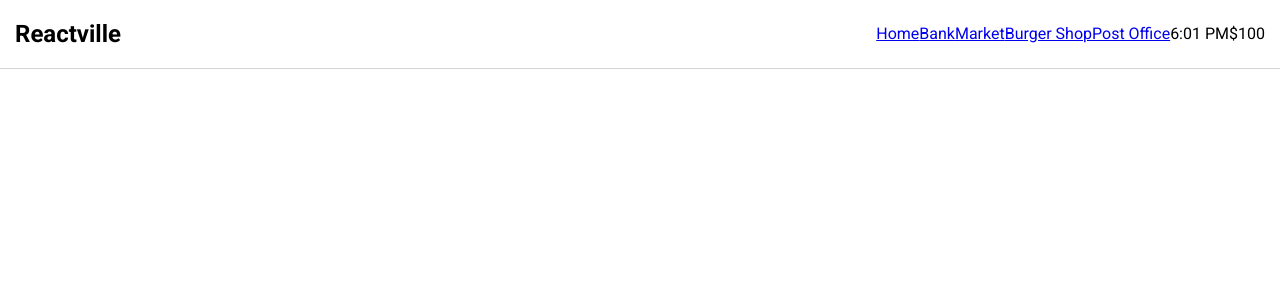
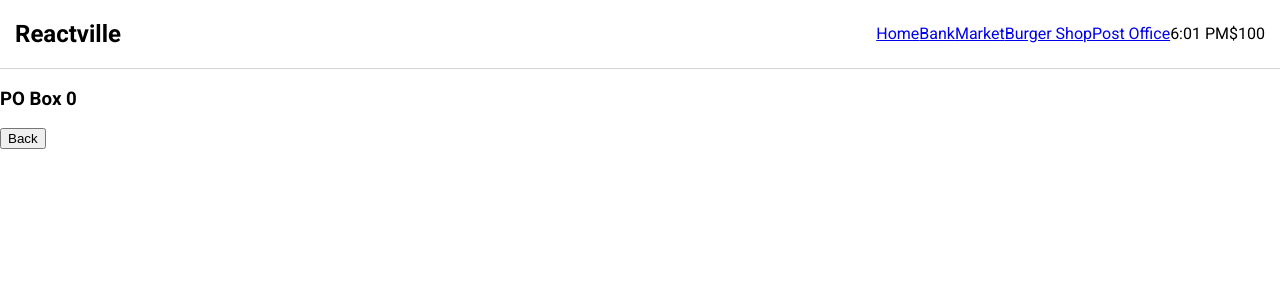
Before and after one commit to whlong1/reactville, a React (Create React App) app: page /postoffice/0 in a window 1280 px wide. Shown: the top 300 px of the page. Built offline with nearby package versions, Linux system fonts and the light colour scheme.

Commit message:
setup rbasic navigation and routes for post office

```diff
--- a/src/App.jsx
+++ b/src/App.jsx
@@ -8,6 +8,7 @@ import './App.css'
 import Home from './Home'
 import Nav from './Nav/Nav'
 import Bank from './Bank/Bank'
+import Box from './PostOffice/Box'
 import BurgerShop from './BurgerShop/BurgerShop'
 import SuperMarket from './SuperMarket/SuperMarket'
 import PostOffice from './PostOffice/PostOffice'
@@ -43,6 +44,9 @@ const App = () => {
         <Route path="/postoffice"
           element={<PostOffice handleExchange={handleExchange} />}
         />
+        <Route path="/postoffice/:boxNo"
+          element={<Box/>}
+        />
       </Routes>
 
     </main>
--- a/src/PostOffice/Box.jsx
+++ b/src/PostOffice/Box.jsx
@@ -1,10 +1,15 @@
 import React from "react"
+import { useParams, useNavigate } from "react-router"
 import Letters from "./Letters"
 
 const Box = (props) => {
+  const { boxNo } = useParams()
+  const navigate = useNavigate()
+
   return (
     <div>
-
+      <h3>PO Box {boxNo}</h3>
+      <button onClick={() => navigate(-1)}>Back</button>
     </div>
   )
 }
--- a/src/PostOffice/Boxes.jsx
+++ b/src/PostOffice/Boxes.jsx
@@ -1,4 +1,5 @@
 import React from "react"
+import { Link } from "react-router-dom"
 
 const Boxes = (props) => {
   const boxList = Object.keys(props.boxes)
@@ -6,7 +7,7 @@ const Boxes = (props) => {
   return (
     <div className="boxes">
       {boxList.map((boxNo)=>(
-        <div key={boxNo}>PO BOX {boxNo}</div>
+        <Link to={`/postoffice/${boxNo}`} key={boxNo}>PO BOX {boxNo}</Link>
       ))}
     </div>
   )
--- a/src/PostOffice/PostOffice.jsx
+++ b/src/PostOffice/PostOffice.jsx
@@ -12,11 +12,10 @@ import { initialPOBoxes } from "./modules/data"
 const PostOffice = (props) => {
 	const [boxes, setBoxes] = useState(initialPOBoxes)
 	const [letters, setLetters] = useState({})
+	const nextBoxNumber = Object.keys(boxes).length
 
 	console.log(boxes, typeof setBoxes)
 	console.log(typeof letters, typeof setLetters)
-
-	console.log('Current PO Box Number:', Object.keys(boxes).length)
 
 	return (
 		<div className="post-office">
```
